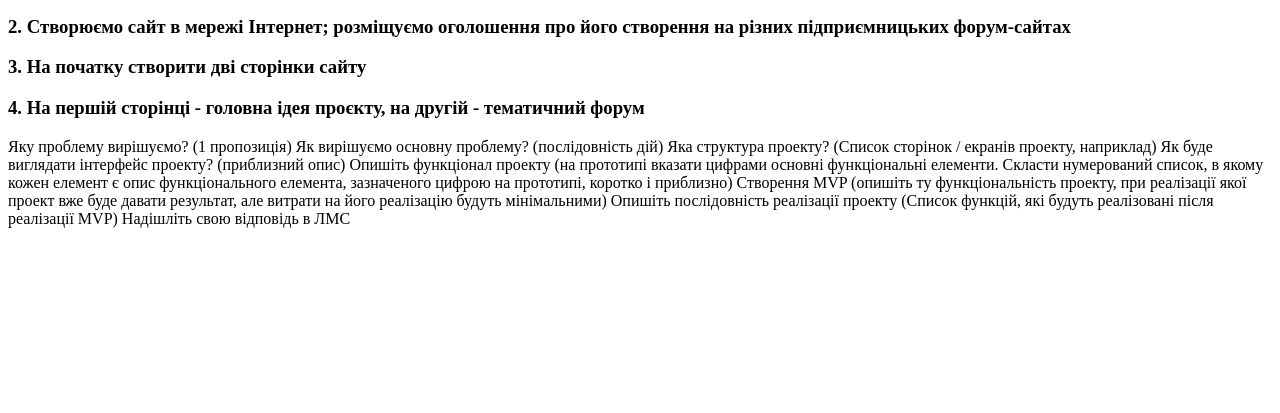
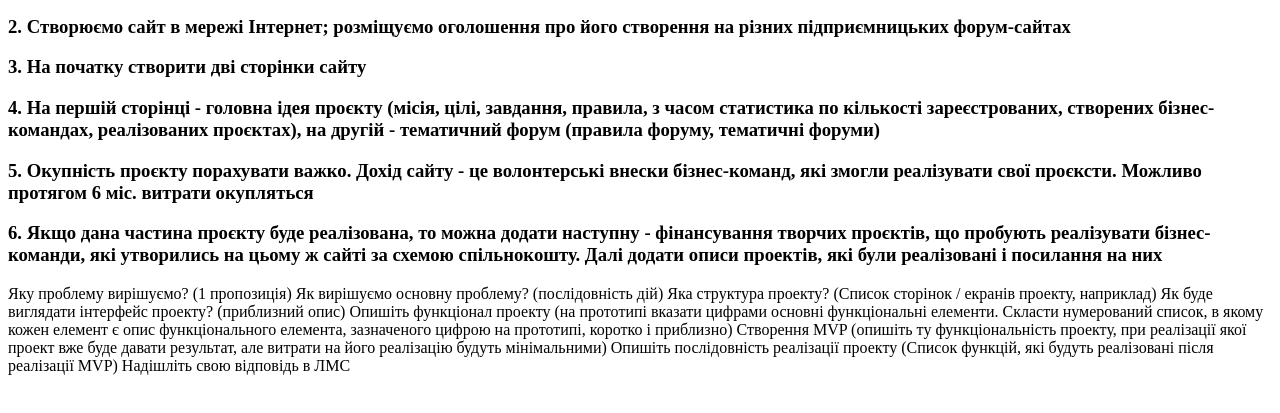
Before and after one commit to sbezvuh/Go, a plain HTML site: page index.html in a window 1280 px wide. Shown: the part 105-518 px from the top of the page. Drawn offline with Linux system fonts and the light colour scheme.

Commit message:
Update index.html

```diff
--- a/index.html
+++ b/index.html
@@ -14,7 +14,12 @@
 	<h3>1. Допомога в реалізації бізнес-ідей в різних куточках країни</h3>
 	<h3>2. Створюємо сайт в мережі Інтернет; розміщуємо оголошення про його створення на різних підприємницьких форум-сайтах</h3>
 	<h3>3. На початку створити дві сторінки сайту</h3>
-	<h3>4. На першій сторінці - головна ідея проєкту, на другій - тематичний форум</h3>
+	<h3>4. На першій сторінці - головна ідея проєкту (місія, цілі, завдання, правила, з часом статистика по кількості зареєстрованих,
+		створених бізнес-командах, реалізованих проєктах), на другій - тематичний форум (правила форуму, тематичні форуми)</h3>
+	<h3>5. Окупність проєкту порахувати важко. Дохід сайту - це волонтерські внески бізнес-команд, які змогли реалізувати свої проєксти.
+		Можливо протягом 6 міс. витрати окупляться</h3>
+	<h3>6. Якщо дана частина проєкту буде реалізована, то можна додати наступну - фінансування творчих проєктів, що пробують реалізувати
+		бізнес-команди, які утворились на цьому ж сайті за схемою спільнокошту. Далі додати описи проектів, які були реалізовані і посилання на них</h3>
 	Яку проблему вирішуємо? (1 пропозиція)
 Як вирішуємо основну проблему? (послідовність дій)
 Яка структура проекту? (Список сторінок / екранів проекту, наприклад)
```
